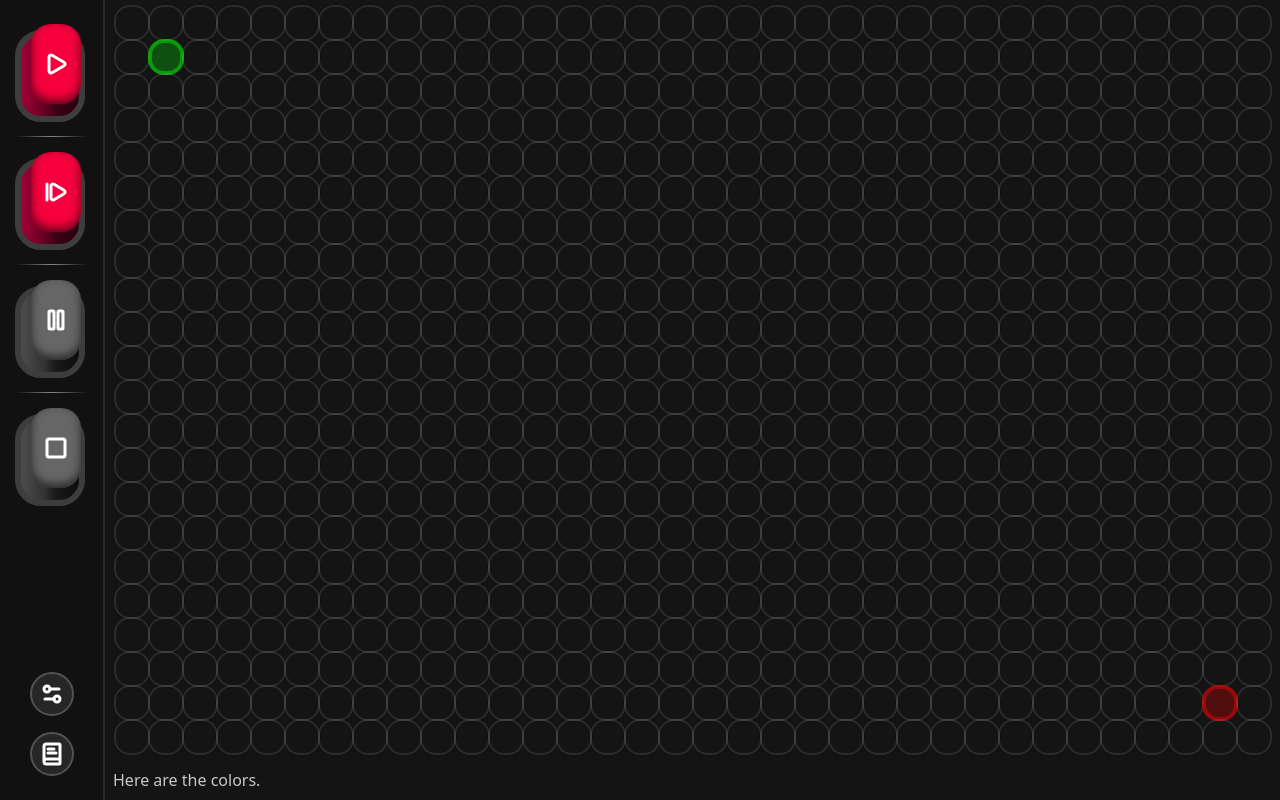
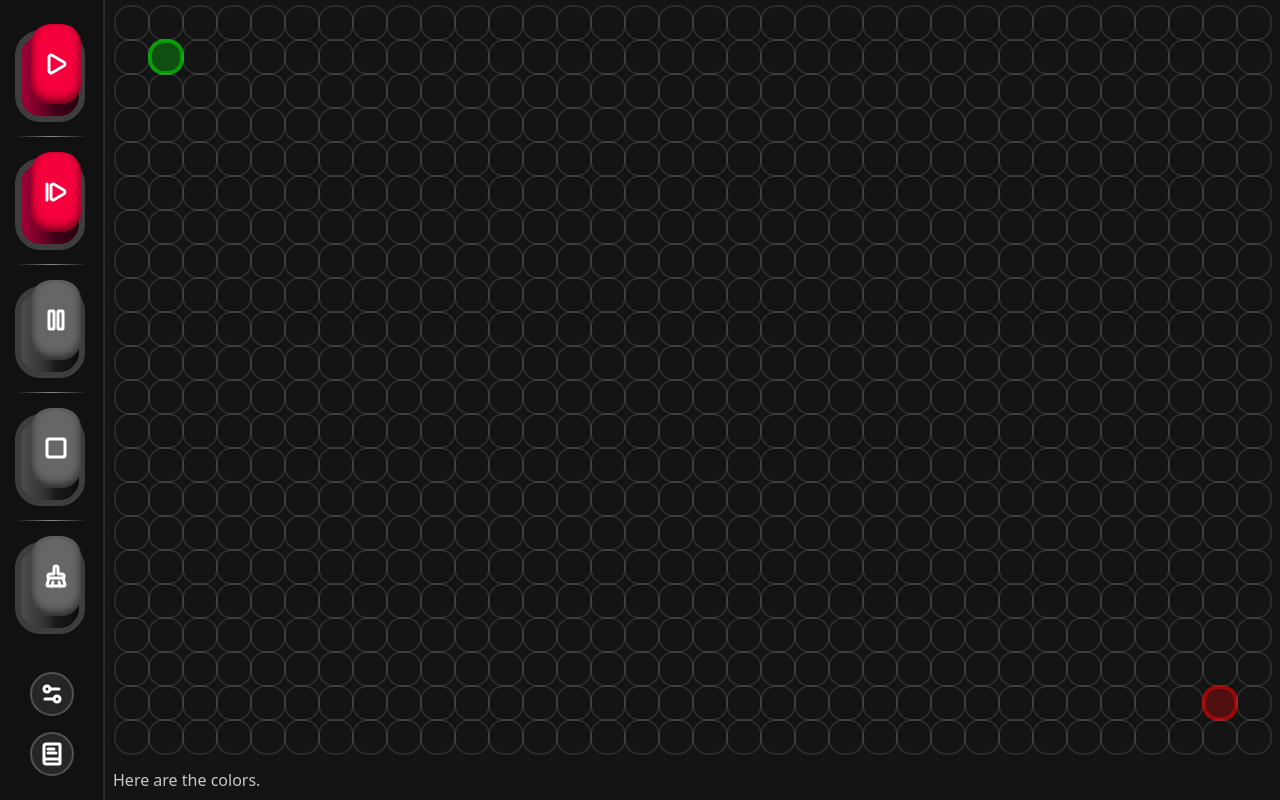
Before and after one commit to Visioness/seeker-vision, a React (Vite) app: page / in a window 1280 px wide. Built offline with nearby package versions, Linux system fonts and the light colour scheme.

Commit message:
feat(visualizer): add reset without clearing walls
Implemented a new reset type that resets the visited and path cells
without clearing the walls.

- The existing reset button now resets only the visited and path cells.
- The broom button is now used to reset all cells including walls.

```diff
--- a/src/components/Toolbar/PlaygroundContainer/PlaygroundContainer.jsx
+++ b/src/components/Toolbar/PlaygroundContainer/PlaygroundContainer.jsx
@@ -1,11 +1,12 @@
 import './PlaygroundContainer.css';
 import { memo } from 'react';
-import { Pause, Play, Square, StepForward } from 'lucide-react';
+import { Pause, Play, Square, StepForward, BrushCleaning } from 'lucide-react';
 import PlaygroundButton from './PlaygroundButton/PlaygroundButton';
 import { useVisualization } from '../../../contexts/VisualizationContext';
 
 const PlaygroundContainer = memo(function PlaygroundContainer() {
-  const { play, stepForward, pause, reset, visualState } = useVisualization();
+  const { play, stepForward, pause, reset, resetAll, visualState } =
+    useVisualization();
 
   return (
     <div className='playground-container'>
@@ -25,6 +26,9 @@ const PlaygroundContainer = memo(function PlaygroundContainer() {
       <PlaygroundButton onClick={reset} disabled={visualState === 'idle'}>
         <Square size={24} strokeWidth={3} color='#fff' />
       </PlaygroundButton>
+      <PlaygroundButton onClick={resetAll} disabled={visualState === 'idle'}>
+        <BrushCleaning size={24} strokeWidth={3} color='#fff' />
+      </PlaygroundButton>
     </div>
   );
 });
--- a/src/contexts/VisualizationContext.jsx
+++ b/src/contexts/VisualizationContext.jsx
@@ -26,6 +26,7 @@ const VisualizationContext = createContext({
   pause: () => {},
   stepForward: () => {},
   reset: () => {},
+  resetAll: () => {},
   visualState: 'idle',
 });
 
@@ -96,12 +97,12 @@ const VisualizationProvider = ({ board, children, setBoard }) => {
               if (colIndex === targetCol) {
                 if (cell.includes('shadow')) {
                   return cell.replace('shadow', 'visited');
-                } else {
-                  return cell + ' path';
                 }
-              } else {
-                return cell;
+
+                return cell + ' path';
               }
+
+              return cell;
             })
           : row
       ),
@@ -144,17 +145,41 @@ const VisualizationProvider = ({ board, children, setBoard }) => {
     nextStep();
   }, [nextStep, runModel]);
 
+  // Reset only visited and path cells
   const reset = useCallback(() => {
     setVisualState('idle');
+    resetModel();
+    setBoard((previous) => ({
+      ...previous,
+      state: previous.state.map((row) => {
+        if (row.some((cell) => cell.includes('visited'))) {
+          return row.map((cell) => {
+            if (cell.includes('visited')) {
+              return cell.replace('visited', 'shadow').replace(' path', '');
+            }
 
+            return cell;
+          });
+        }
+
+        return row;
+      }),
+    }));
+  }, []);
+
+  const resetAll = useCallback(() => {
+    setVisualState('idle');
+    resetModel();
+    initializeBoard();
+  }, [initializeBoard]);
+
+  const resetModel = useCallback(() => {
     clearInterval(interval.current);
     interval.current = null;
     pathfinder.current = null;
     actions.current = null;
     stepIndex.current = 0;
-
-    initializeBoard();
-  }, [initializeBoard]);
+  }, []);
 
   useEffect(() => {
     return () => {
@@ -170,9 +195,10 @@ const VisualizationProvider = ({ board, children, setBoard }) => {
       pause,
       stepForward,
       reset,
+      resetAll,
       visualState,
     }),
-    [play, pause, stepForward, reset, visualState]
+    [play, pause, stepForward, reset, resetAll, visualState]
   );
 
   return (
```
